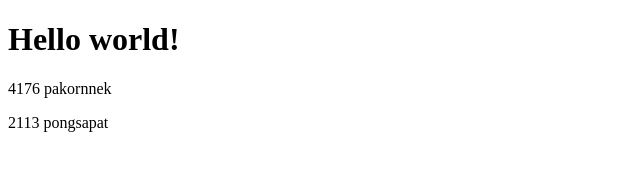
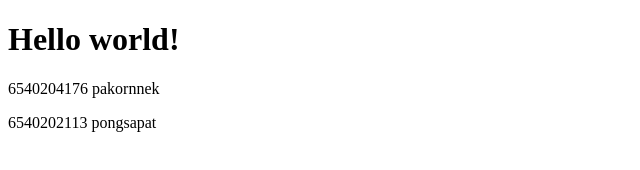
Before and after one commit to pakornnek/lab3-p-ponk, a plain HTML site: page index.html in a window 1280 px wide. Shown: the whole page, without its empty margins (0-640 px from the left). Drawn offline with Linux system fonts and the light colour scheme.

Commit message:
hotfix_change_full_code

```diff
--- a/index.html
+++ b/index.html
@@ -6,7 +6,7 @@
 <body>
 
 <h1>Hello world!</h1>
-<p>4176 pakornnek</p>
-<p>2113 pongsapat</p>
+<p>6540204176 pakornnek</p>
+<p>6540202113 pongsapat</p>
 </body>
 </html>
```
